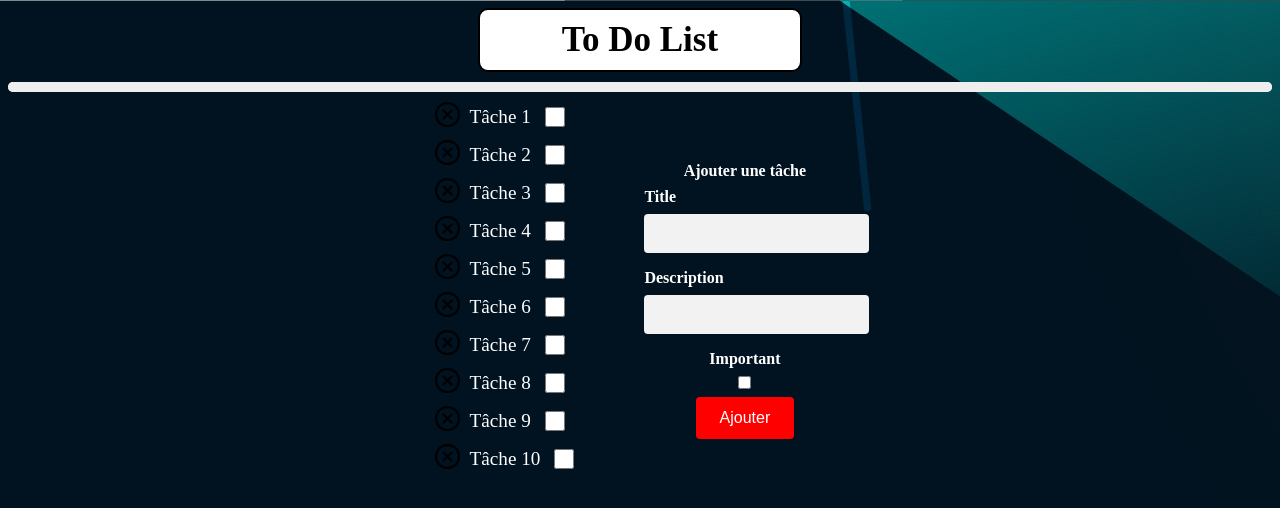
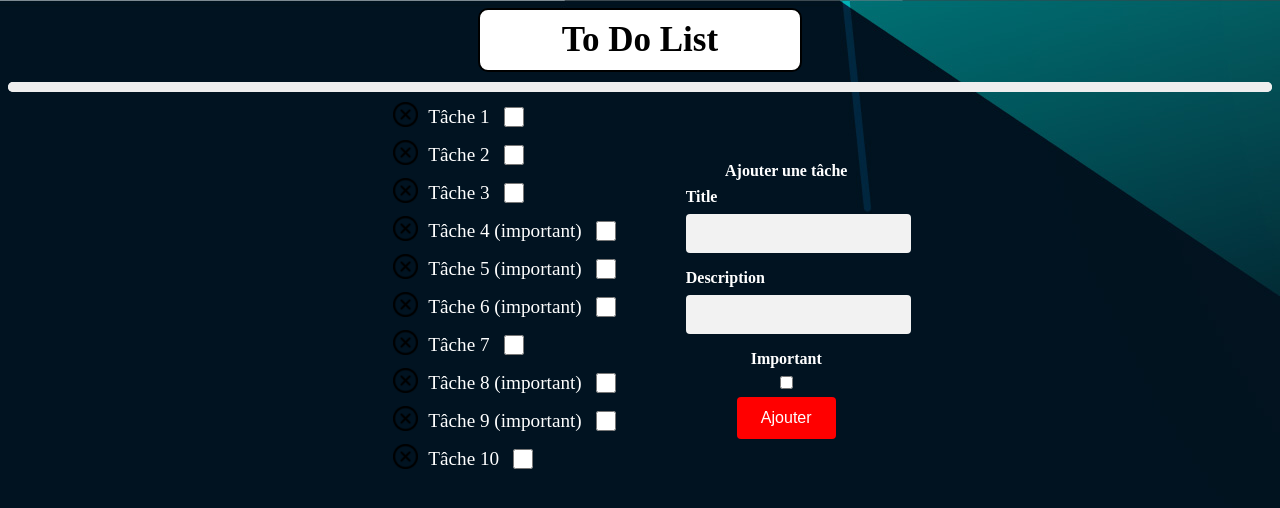
Before and after one commit to Vellanos/Brief_ToDoList, a PHP site: page /assets/php/Tasks/pageTasks.php in a window 1280 px wide. Shown: the top 508 px of the page. Run offline with PHP 8.4, Linux system fonts and the light colour scheme; data comes from the database, SQL or seed files in the repository.

Commit message:
ajout de l'importance

```diff
--- a/assets/php/Tasks/listTasks.php
+++ b/assets/php/Tasks/listTasks.php
@@ -4,8 +4,12 @@
             $removeUrl = 'delete=' . $task->getId();
             $removeLink = '<a href="./pageTasks.php?' . $removeUrl . '"><img class="button-delete" src="../../img/delete_button-removebg-preview.png" alt="bouton delete"></a>';
             $checkbox = '<input type="checkbox" class="check_progress" name="task-' . $task->getId() . '">';
+            if ($task->getImportant() == 1){
+                echo ('<li>'.$removeLink.$task->getTitle() . " (important)" . $checkbox . '</li>');
+            } else {
+                echo ('<li>'.$removeLink.$task->getTitle() . $checkbox . '</li>');
+            }
 
-            echo ('<li>'.$removeLink.$task->getTitle() . $checkbox . '</li>');
         }
     ?>
 </ul>
```
